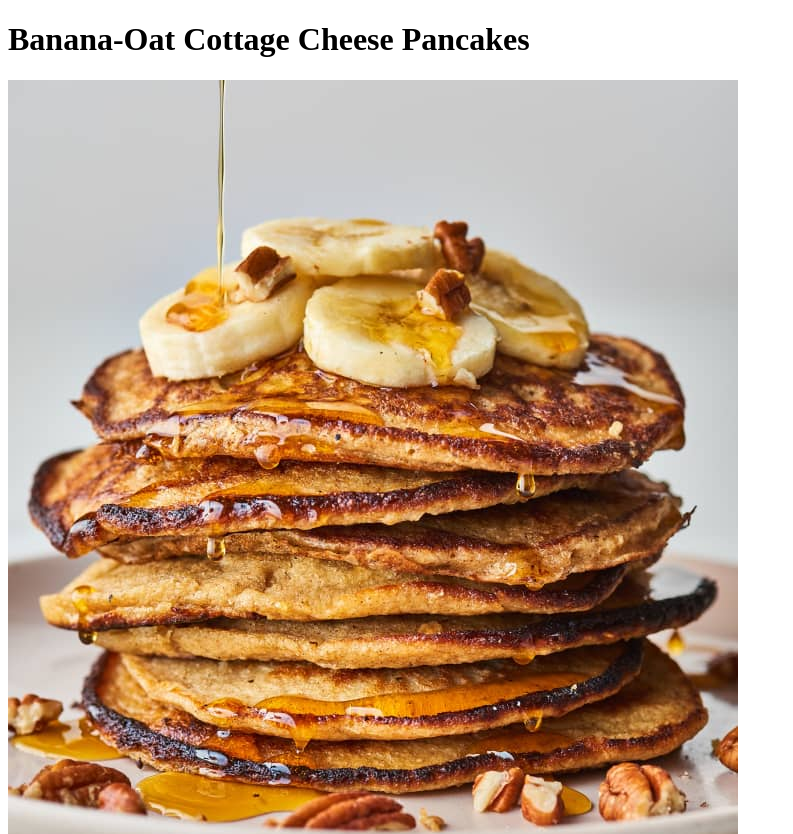
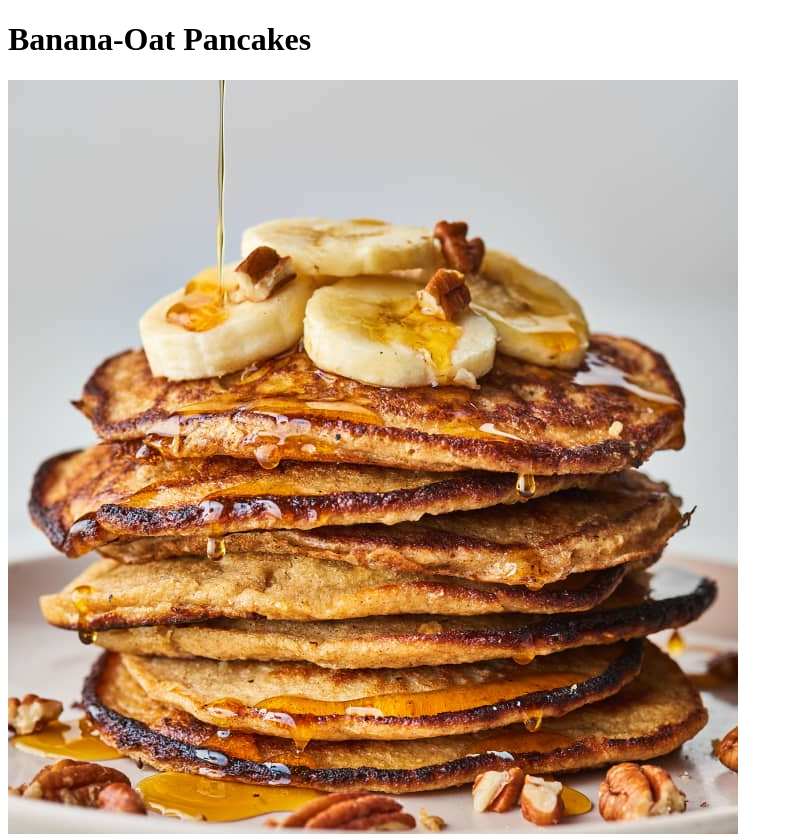
Before and after one commit to sashaij/odin-recipes, a plain HTML site: page recipes/banana-oat-cottage-cheese-pancakes.html in a window 1280 px wide. Shown: the top 834 px of the page, without its empty margins (0-793 px from the left). Drawn offline with Linux system fonts and the light colour scheme.

Commit message:
Changed name and title of the page

```diff
--- a/recipes/banana-oat-cottage-cheese-pancakes.html
+++ b/recipes/banana-oat-cottage-cheese-pancakes.html
@@ -2,11 +2,11 @@
 <html lang="en">
  <head>
     <meta charset="utf-8">
-    <title>Banana-Oat Cottage Cheese Pancakes</title>
+    <title>Banana-Oat Pancakes</title>
  </head>
 
  <body>
-    <h1>Banana-Oat Cottage Cheese Pancakes</h1>
+    <h1>Banana-Oat Pancakes</h1>
     <img src="./oatmeal-pancakes.jpeg" alt="juicy pancakes topped with bananas and honey">
     <h2>Description</h2>
     <p>Pancakes are a weekend tradition in my household. Typically we make classic buttermilk, but lately, we can’t get enough of these ultra-hearty oatmeal pancakes. They’re sweetened with banana, kissed with cinnamon, and also happen to be gluten-free.</p>
@@ -34,5 +34,6 @@
         <li><strong>Flip and finish cooking. </strong>Flip the pancakes and cook until the second side is golden-brown, 2 to 3 minutes more. Transfer to a warm oven or plate.</li>
         <li><strong>Cook the remaining batter and serve. </strong>Repeat cooking the remaining batter, wiping out the skillet between batches as needed and adding 1 teaspoon butter or oil between each batch. Serve with desired toppings.</li>
     </ol>
+    <a href="../index.html">Back to Home</a>
  </body>
 </html>
```
